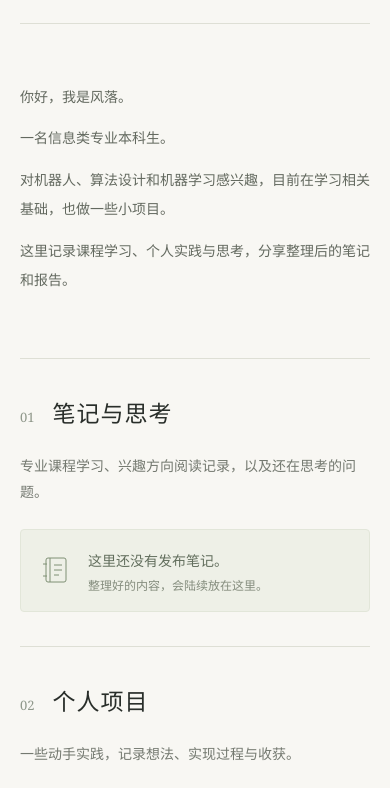
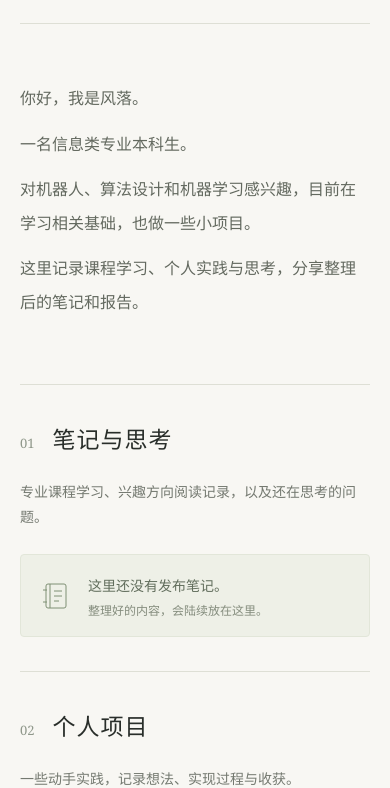
Before and after one commit to feng-luo-hua-fei/feng-luo-hua-fei.github.io, a plain HTML site: page index.html in a window 390 px wide. Shown: the part 64-852 px from the top of the page. Drawn offline with Linux system fonts and the light colour scheme.

Commit message:
Add files via upload

```diff
--- a/index.html
+++ b/index.html
@@ -23,8 +23,8 @@
     nav a { padding:8px 0; border-bottom:1px solid transparent; }
     nav a:hover { color:var(--green); border-bottom-color:var(--green); }
     .hero { display:grid; grid-template-columns:minmax(0,1fr) 260px; gap:64px; align-items:center; padding:92px 0 86px; }
-    h1 { font-family:inherit; color:#63695f; font-size:14px; font-weight:400; line-height:2.1; margin:0 0 12px; }
-    .intro { max-width:610px; color:#63695f; font-size:14px; line-height:2.1; }
+    h1 { font-family:inherit; color:#63695f; font-size:16px; font-weight:400; line-height:2.1; margin:0 0 12px; }
+    .intro { max-width:610px; color:#63695f; font-size:16px; line-height:2.1; }
     .intro p { margin:0 0 12px; }
     .art { width:100%; height:auto; color:var(--green); }
     .content-section { border-top:1px solid var(--line); padding:36px 0 48px; scroll-margin-top:20px; }
@@ -48,7 +48,7 @@
       .brand { font-size:23px; }
       nav { gap:17px; font-size:12px; }
       .hero { grid-template-columns:minmax(0,1fr) 140px; gap:10px; padding:58px 0 52px; }
-      .intro { font-size:14px; }
+      .intro { font-size:16px; }
       .section-en { display:none; }
       .empty,.description { margin-left:0; }
       .about { grid-template-columns:1fr; gap:18px; }
```
